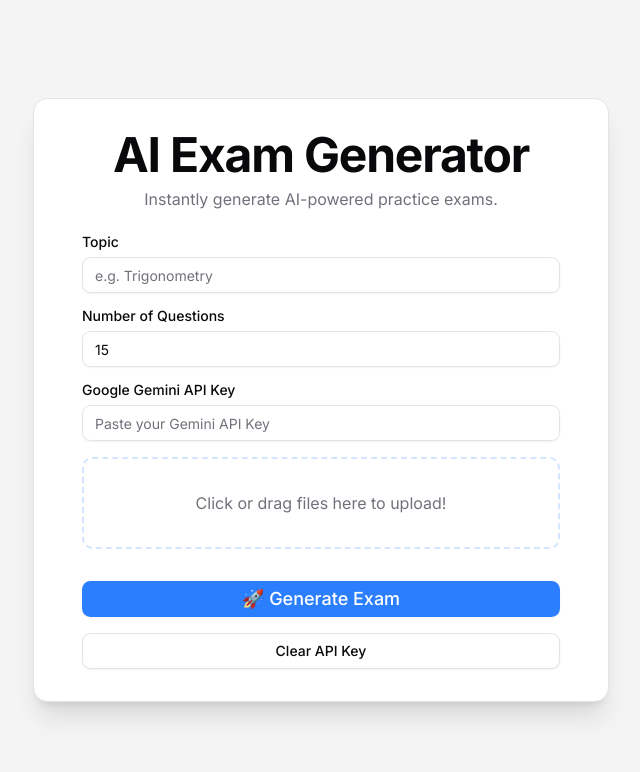
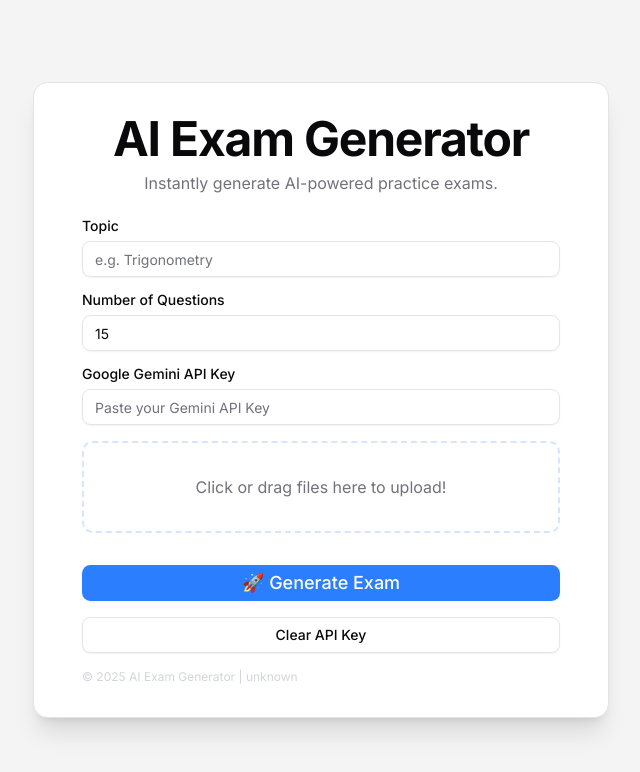
Before and after one commit to flandolf/aiexamgen, a Next.js app: page / in a window 1280 px wide. Shown: the top 772 px of the page, without its empty margins (319-959 px from the left). Built offline with nearby package versions, Linux system fonts and the light colour scheme.

Commit message:
Add app version and copyright footer

```diff
--- a/next.config.ts
+++ b/next.config.ts
@@ -1,8 +1,15 @@
 import type { NextConfig } from "next";
+
+const commitSha = process.env.CF_PAGES_COMMIT_SHA
+  ? process.env.CF_PAGES_COMMIT_SHA.substring(0, 7)
+  : "unknown";
 
 const nextConfig: NextConfig = {
   output: "export",
   distDir: "dist",
+  env: {
+    NEXT_PUBLIC_COMMIT_SHA: commitSha,
+  },
 };
 
 export default nextConfig;
--- a/src/app/page.tsx
+++ b/src/app/page.tsx
@@ -88,6 +88,10 @@ export default function Home() {
             >
               Clear API Key
             </Button>
+            <p className="text-xs text-gray-300">
+              &copy; {new Date().getFullYear()} AI Exam Generator |{" "}
+              {process.env.NEXT_PUBLIC_COMMIT_SHA}
+            </p>
           </div>
         </CardContent>
       </Card>
```
